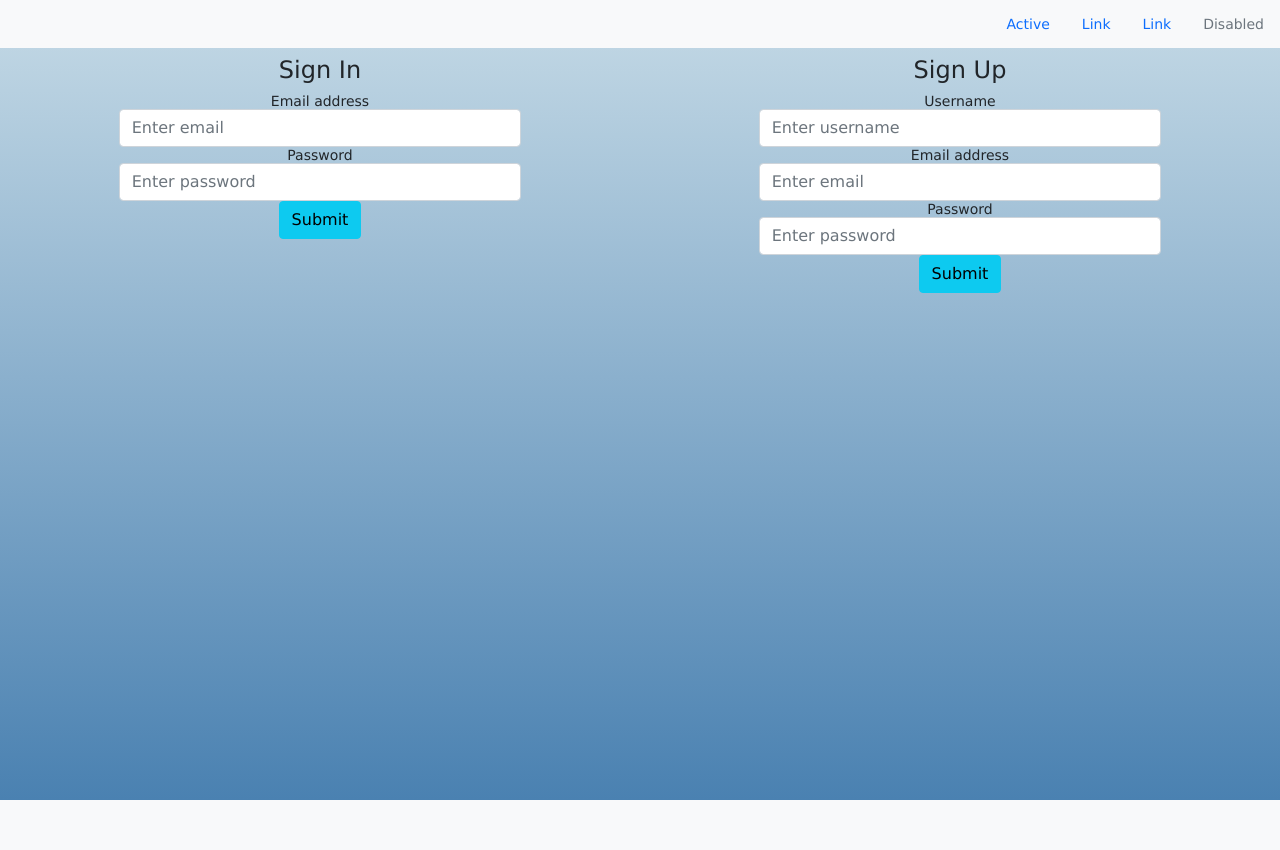
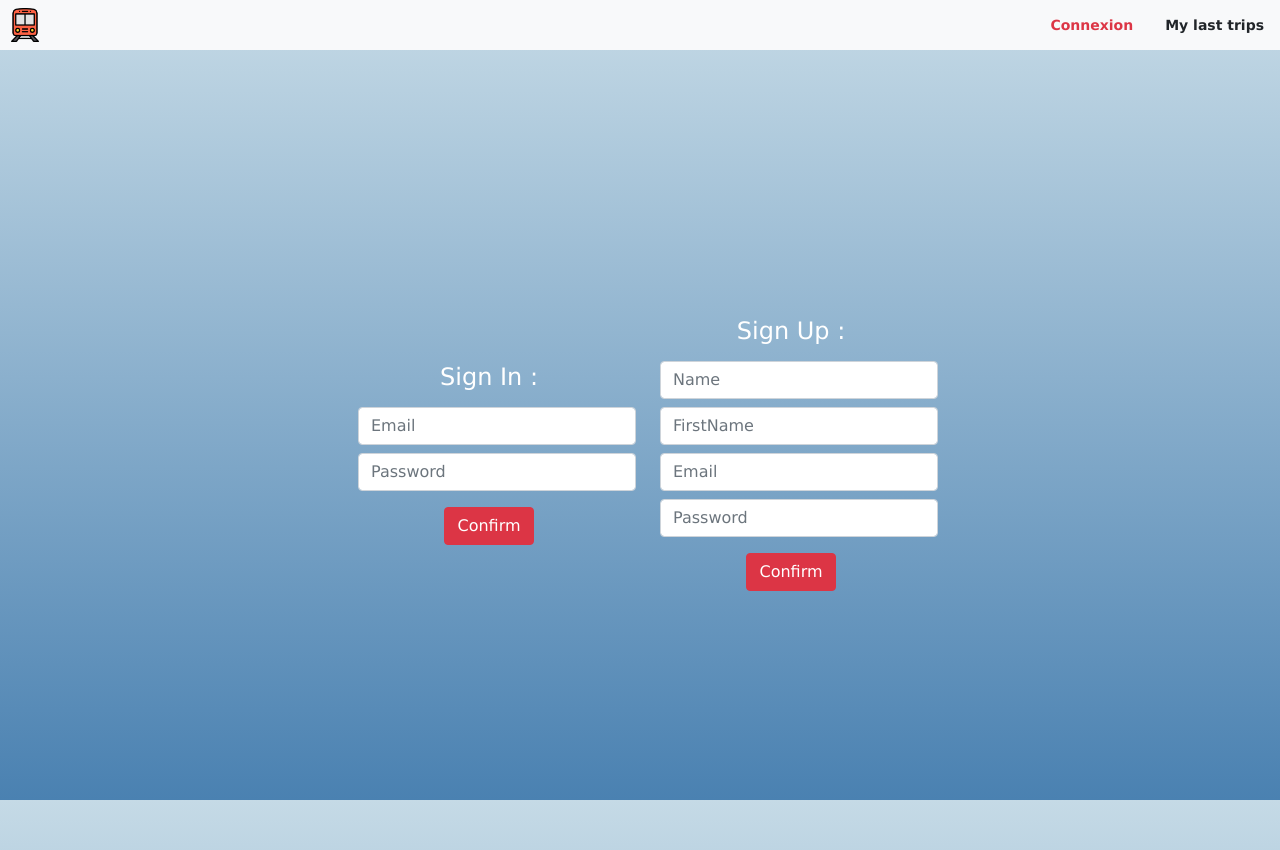
Before and after one commit to eph321/ticketac, a Node server app: page /login in a window 1280 px wide. Before the commit the page ends 800 px from the top, so only its background shows below. Run offline with Node 20, Linux system fonts and the light colour scheme; some libraries are stand-ins or nearby versions.

Commit message:
login & header

```diff
--- a/views/login.ejs
+++ b/views/login.ejs
@@ -10,47 +10,29 @@
     <title>Document</title>
 </head>
 <body>
+     <%- include("navbar.ejs");%>
 
-        <ul class=" nav justify-content-end bg-light w-100">
-            <div class="navbar-light navbar justify-content m-0">
-            <ul class=" nav justify-content-end">
-                    <li class="nav-item">
-                    <a class="nav-link active" aria-current="page" href="#">Active</a>
-                    </li>
-                    <li class="nav-item">
-                    <a class="nav-link" href="#">Link</a>
-                    </li>
-                    <li class="nav-item">
-                    <a class="nav-link" href="#">Link</a>
-                    </li>
-                    <li class="nav-item">
-                    <a class="nav-link disabled">Disabled</a>
-                    </li>
-            </ul>
-        </ul>
-
-    <div class="container-fluid mt-2">
+    <div class="container-fluid justify-content-center align-items-center h-100 p-5">
 
 
-        <div class="row justify-content-around">
+        <div class="row justify-content-center align-items-center h-100">
           <!-- SIGN IN AREA -->
-          <div class="col-12 col-sm-4 text-center">
+          <div class="col col-12 col-sm-3 text-center">
 
             <div class="formArea">
 
-              <h4 class="titleForm">Sign In</h4>
+              <h4 class="titleForm text-white m-3">Sign In :</h4>
 
               <form action="/users/sign-in" method="POST">
                 <div class="form-group">
-                  <label for="exampleInputEmail1">Email address</label>
-                  <input name='userEmail' type="email" class="form-control" aria-describedby="emailHelp" placeholder="Enter email">
+                  <input name='userEmail' type="email" class="form-control m-2" aria-describedby="emailHelp" placeholder="Email">
                 </div>
                 <div class="form-group">
-                  <label for="exampleInputPassword1">Password</label>
-                  <input name="userPassword" type="password" class="form-control" placeholder="Enter password">
+                  <!-- <label for="exampleInputPassword1">Password</label> -->
+                  <input name="userPassword" type="password" class="form-control m-2" placeholder="Password">
                 </div>
 
-                <button type="submit" class="btn btn-info">Submit</button>
+                <button type="submit" class="m-2 btn btn-danger">Confirm</button>
               </form>
 
             </div>
@@ -59,26 +41,28 @@
 
 
           <!-- SIGN UP AREA -->
-          <div class="col-12 col-sm-4 text-center">
+          <div class="col col-12 col-sm-3 text-center">
 
             <div class="formArea">
-              <h4 class="titleForm">Sign Up</h4>
+              <h4 class="titleForm text-white m-3">Sign Up :</h4>
 
               <form action='/users/sign-up' method='POST'>
                 <div class="form-group">
-                  <label for="exampleInputUsername">Username</label>
-                  <input type="text" name='newUserName' class="form-control" placeholder="Enter username">
+                  <input type="text" name='newUserName' class="form-control m-2" placeholder="Name">
                 </div>
                 <div class="form-group">
-                  <label for="exampleInputEmail1">Email address</label>
-                  <input type="email" name='newUserEmail'class="form-control" aria-describedby="emailHelp" placeholder="Enter email">
+                    <input type="text" name='newUserFirstName' class="form-control m-2" placeholder="FirstName">
+                  </div>
+                <div class="form-group">
+                  <!-- <label for="exampleInputEmail1">Email address</label> -->
+                  <input type="email" name='newUserEmail'class="form-control m-2" aria-describedby="emailHelp" placeholder="Email">
                 </div>
                 <div class="form-group">
-                  <label for="exampleInputPassword1">Password</label>
-                  <input type="password" name='newUserPassword'class="form-control"  placeholder="Enter password">
+                  <!-- <label for="exampleInputPassword1">Password</label> -->
+                  <input type="password" name='newUserPassword'class="form-control m-2"  placeholder="Password">
                 </div>
 
-                <button type="submit" class="btn btn-info">Submit</button>
+                <button type="submit" class="m-2 btn btn-danger">Confirm</button>
               </form>
             </div>
 
--- /dev/null
+++ b/views/navbar.ejs
@@ -0,0 +1,15 @@
+<div class=" nav bg-light w-100 justify-content-between ">
+    <div class="">
+        <img src='./images/train.png' width=50px height=50px class="p-2" />
+    </div>
+   <div class="navbar-light navbar m-0">
+       <ul class=" nav justify-content-end">
+               <li class="nav-item">
+               <a class="nav-link text-danger fw-bold" href="#">Connexion</a>
+               </li>
+               <li class="nav-item">
+               <a class="nav-link text-dark fw-bold">My last trips</a>
+               </li>
+       </ul>
+   </div>
+</div>
```
